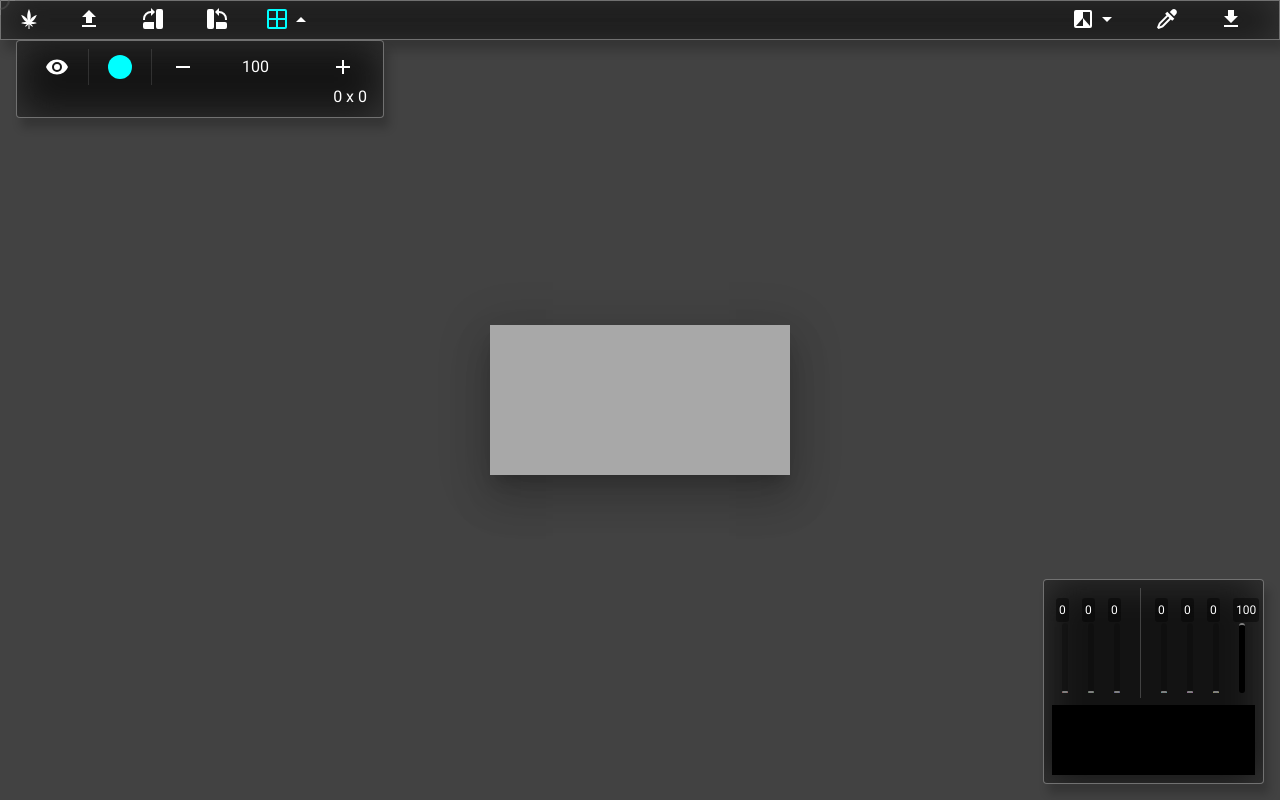
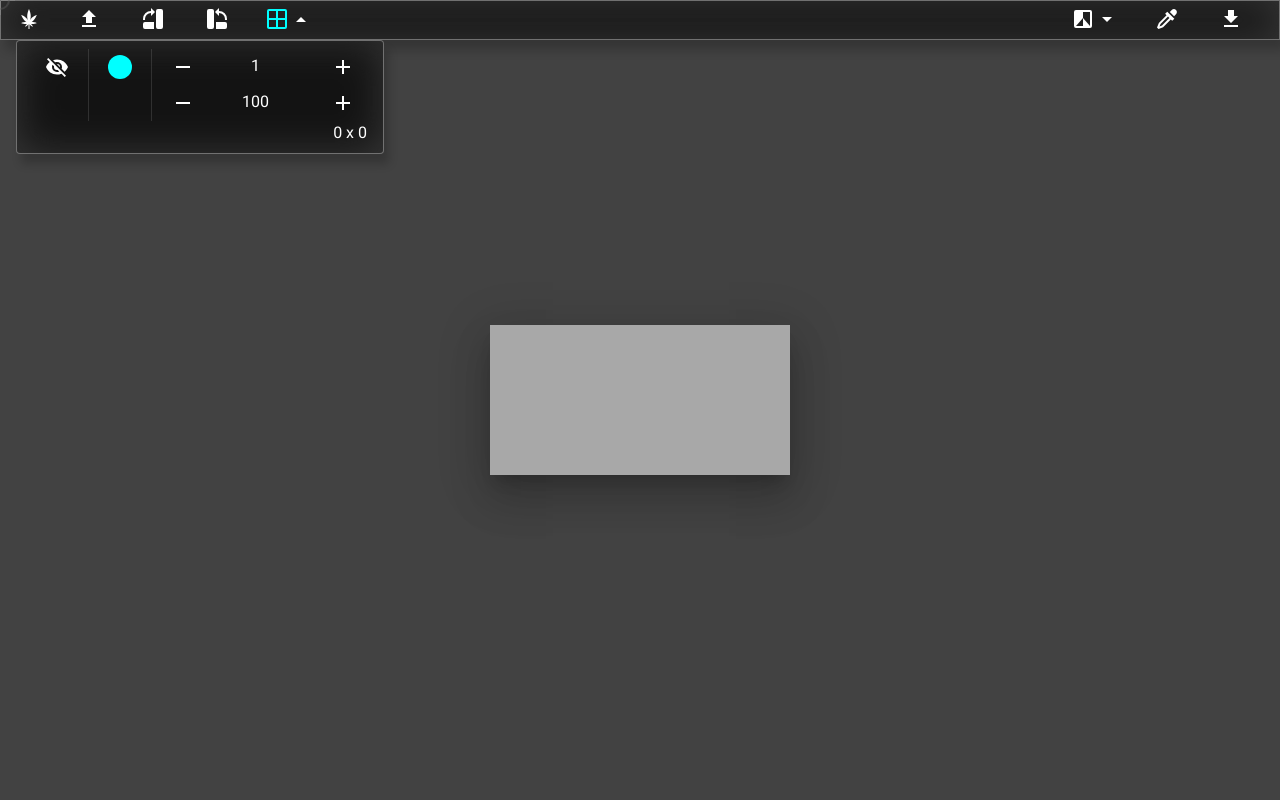
Before and after one commit to brujo-rojas/drawtool, a Vue app: page /grid in a window 1280 px wide. Both pictures are taken after a click on the button 289 px from the left and 19 px from the top of the page. Built offline with nearby package versions, Linux system fonts and the light colour scheme.

Commit message:
:package: opcion de engrosar lineas dibujadas

```diff
--- a/src/views/Grid.vue
+++ b/src/views/Grid.vue
@@ -81,6 +81,24 @@
 
         <v-divider vertical></v-divider>
 
+        <div class="flex flex-column">
+          <div class="flex flex-row">
+            <v-btn text @click="setLineWidth(-1)" class="elevation-0">
+              <v-icon> {{ icons.minus }} </v-icon>
+            </v-btn>
+
+            <input
+              @change="redraw()"
+              class="minimal"
+              type="number"
+              v-model="lineWidth"
+            />
+
+            <v-btn text @click="setLineWidth(1)" class="elevation-0">
+              <v-icon> {{ icons.plus }} </v-icon>
+            </v-btn>
+          </div>
+          <div class="flex flex-row">
             <v-btn text @click="setPixelSquare(-10)" class="elevation-0">
               <v-icon> {{ icons.minus }} </v-icon>
             </v-btn>
@@ -95,6 +113,8 @@
             <v-btn text @click="setPixelSquare(10)" class="elevation-0">
               <v-icon> {{ icons.plus }} </v-icon>
             </v-btn>
+          </div>
+        </div>
       </div>
 
       <div class="d-flex flex-row">
@@ -287,6 +307,7 @@ export default class Grid extends Vue {
   };
 
   public gridColor = "#00FFFF";
+  public lineWidth = 1;
 
   public swatches: Array<Array<string>> = [
     ["#FF0000", "#AA0000", "#550000"],
@@ -306,7 +327,6 @@ export default class Grid extends Vue {
       max: 200,
       enabled: true,
     },
-    /*
     {
       label: "Blur",
       fn: "blur",
@@ -316,7 +336,6 @@ export default class Grid extends Vue {
       max: 50,
       enabled: true,
     },
-    */
     {
       label: "Sepia",
       fn: "sepia",
@@ -335,7 +354,6 @@ export default class Grid extends Vue {
       max: 200,
       enabled: true,
     },
-    /*
     {
       label: "Invert",
       fn: "invert",
@@ -354,7 +372,6 @@ export default class Grid extends Vue {
       max: 100,
       enabled: true,
     },
-    */
     {
       label: "Brightness",
       fn: "brightness",
@@ -435,7 +452,7 @@ export default class Grid extends Vue {
   private squareWidth = 0;
   private squareHeight = 0;
   private menuColorGrid = false;
-  private isShowColorPicker = true;
+  private isShowColorPicker = false;
   private actualColor = this.canvasPixelColor(null); //init defaults
 
   private canvas: HTMLCanvasElement | null = null;
@@ -446,7 +463,7 @@ export default class Grid extends Vue {
   private draging = false;
   private x = 0;
   private y = 0;
-  private gridActive = true;
+  private gridActive = false;
   private gridMenu = false;
   private isFilterActive = true;
   private filterMenu = false;
@@ -465,7 +482,7 @@ export default class Grid extends Vue {
   public chooseFile(evt: any): void {
     evt.preventDefault();
     let file = evt.target.files[0];
-    if(!file) return;
+    if (!file) return;
     this.fileSelected(file);
   }
 
@@ -601,7 +618,7 @@ export default class Grid extends Vue {
         this.context.lineTo(w, y);
       }
       this.context.strokeStyle = this.gridColor;
-      this.context.lineWidth = 1;
+      this.context.lineWidth = this.lineWidth || 1;
       this.context.stroke();
     }
   }
@@ -656,6 +673,11 @@ export default class Grid extends Vue {
 
   public setPixelSquare(num: number): void {
     this.pixelSquare = Number(this.pixelSquare) + num;
+    this.redraw();
+  }
+
+  public setLineWidth(num: number): void {
+    this.lineWidth = Number(this.lineWidth) + num;
     this.redraw();
   }
 
```
Lines whose indentation alone changed are shown as unchanged.
